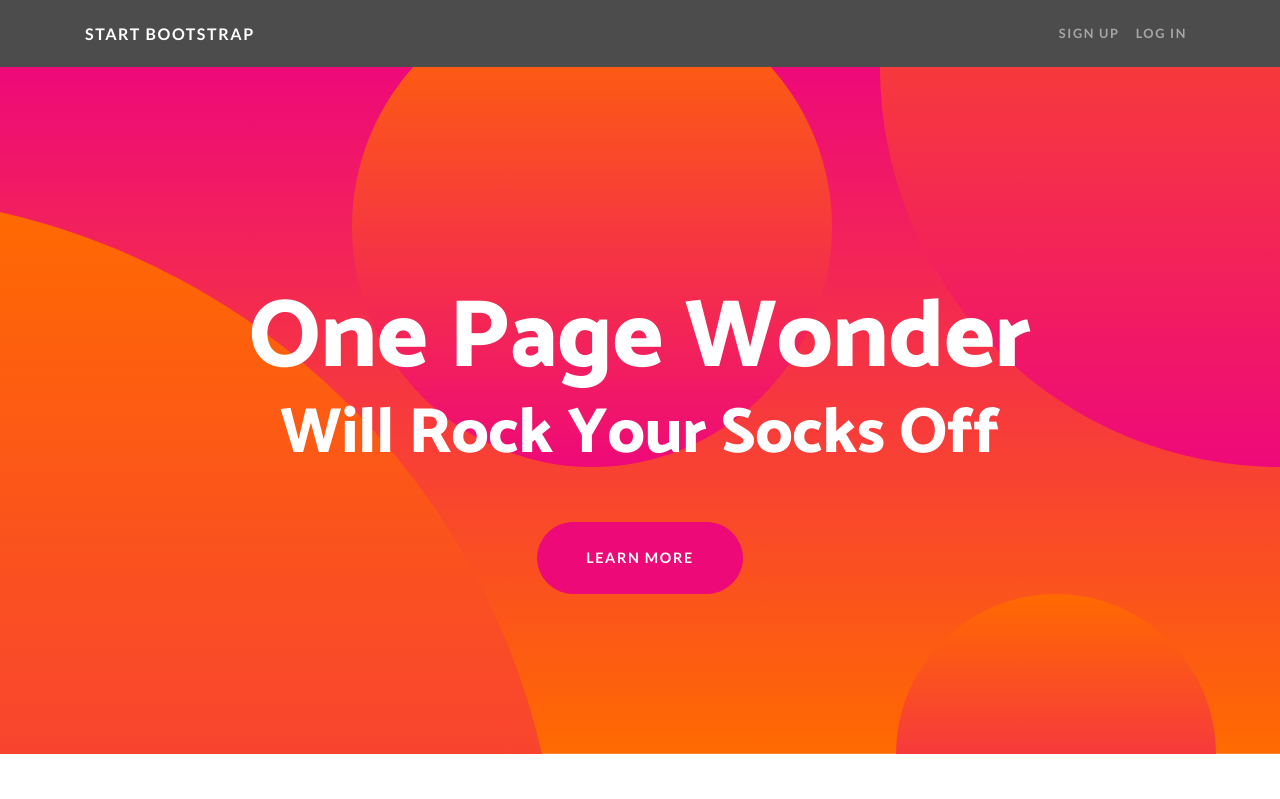
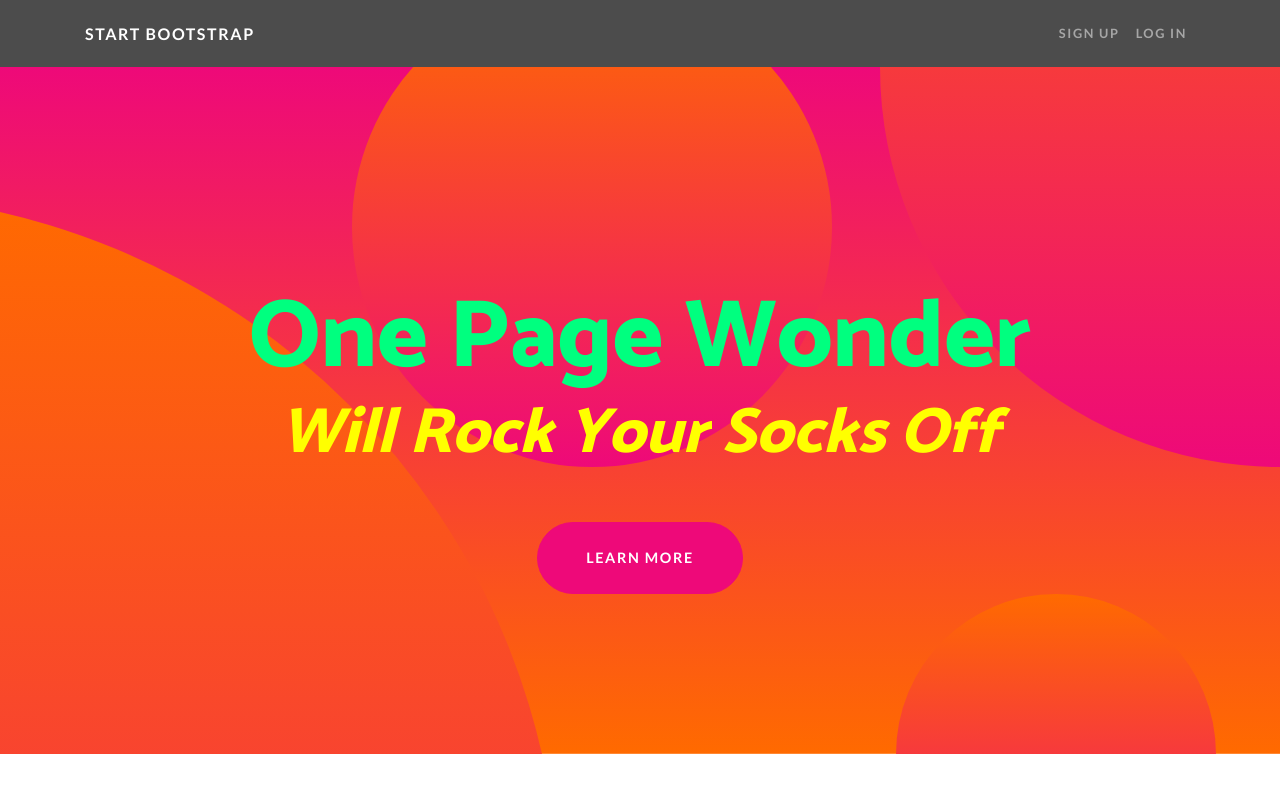
Before and after one commit to karenmartins74/FED-session-7-homework, a plain HTML site: page index.html in a window 1280 px wide. Shown: the top 799 px of the page. Drawn offline with Linux system fonts and the light colour scheme.

Commit message:
change to h1 h2 in index

```diff
--- a/index.html
+++ b/index.html
@@ -9,6 +9,15 @@
   <meta name="author" content="">
 
   <title>One Page Wonder - Start Bootstrap Template</title>
+  <style>
+
+    h1 {color: springgreen;
+      font-size: xx-large;}
+
+    h2 { color: yellow;
+          font-style: italic; }
+
+  </style>
 
   <!-- Bootstrap core CSS -->
   <link href="vendor/bootstrap/css/bootstrap.min.css" rel="stylesheet">
```
